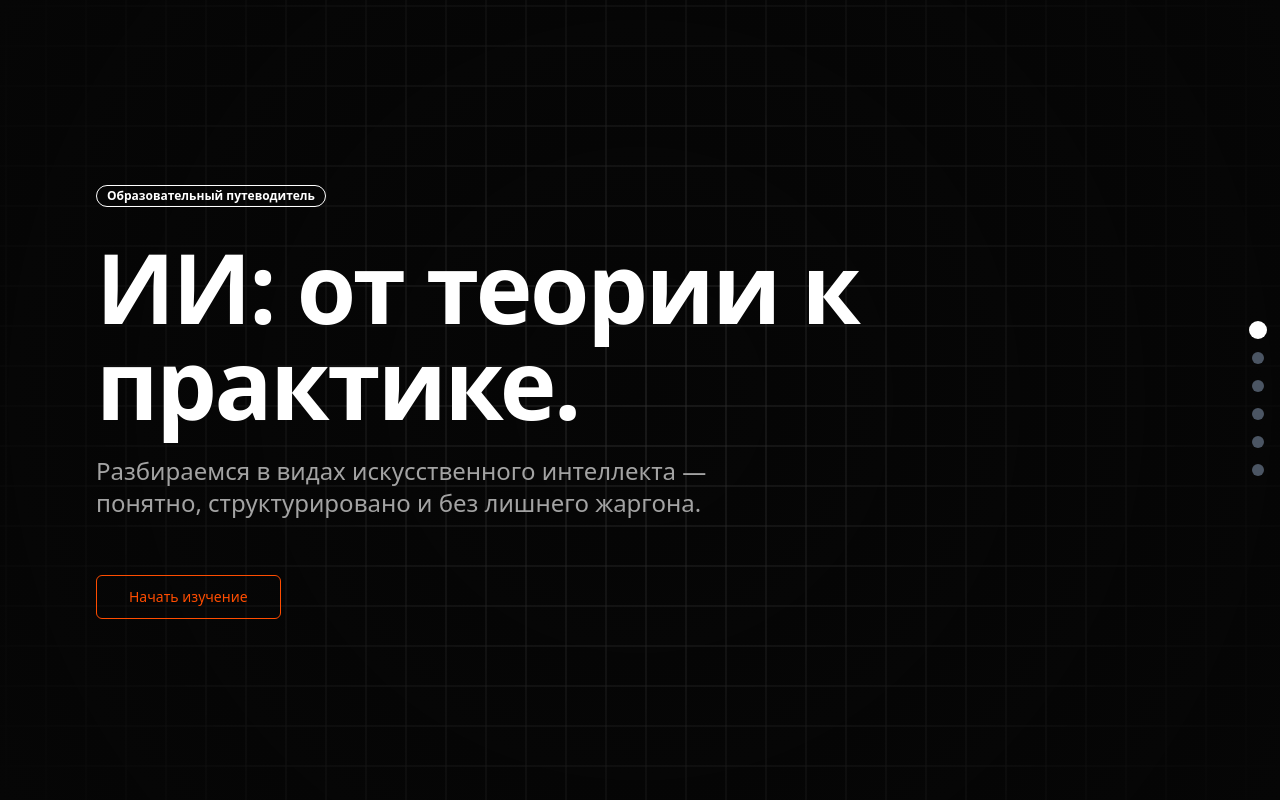
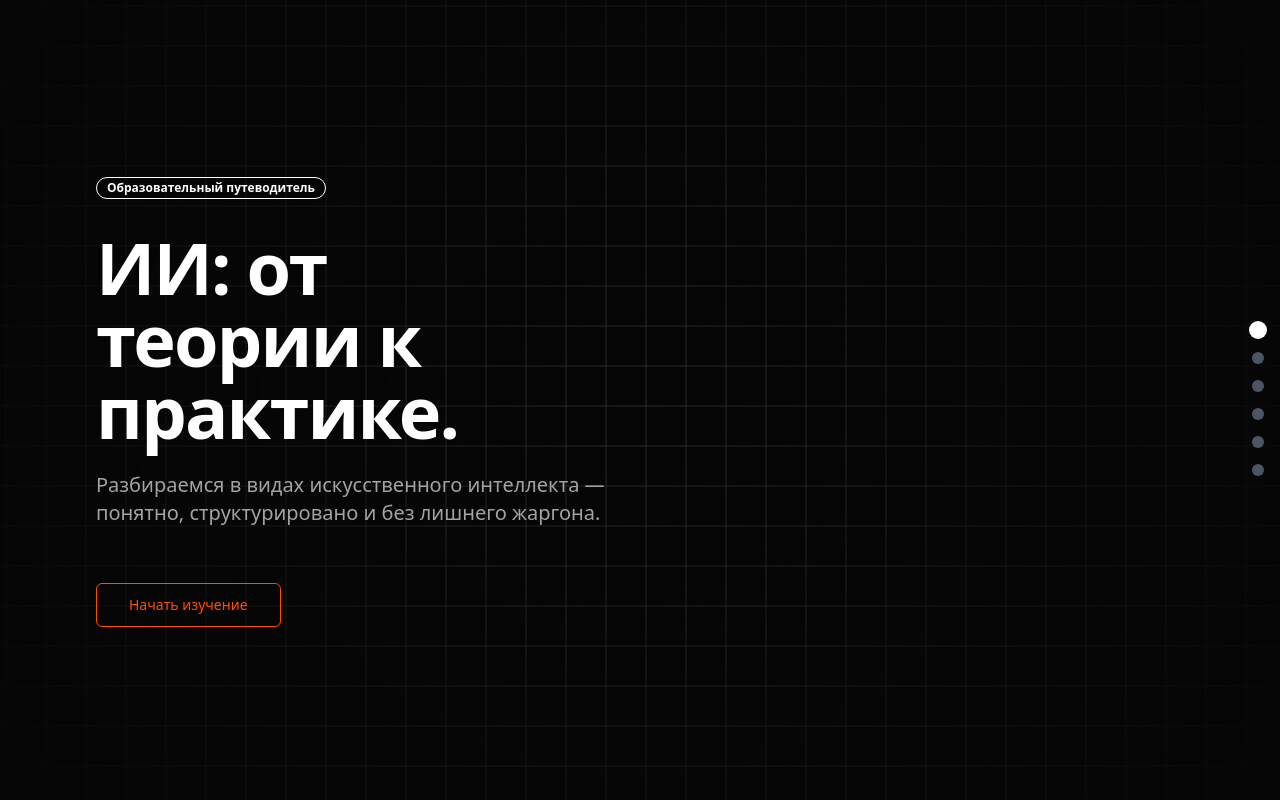
Before and after one commit to pr-poehali-dev/quantum-data-hub-13, a React (Vite) app: page / in a window 1280 px wide. Built offline with nearby package versions, Linux system fonts and the light colour scheme.

Commit message:
Добавить изображения на слайды

```diff
--- a/src/components/landing/Section.tsx
+++ b/src/components/landing/Section.tsx
@@ -3,9 +3,26 @@ import { Button } from "@/components/ui/button"
 import Icon from "@/components/ui/icon"
 import type { SectionProps } from "@/types"
 
-export default function Section({ id, title, subtitle, content, details, icon, links, isActive, showButton, buttonText }: SectionProps) {
+export default function Section({ id, title, subtitle, content, details, icon, image, links, isActive, showButton, buttonText }: SectionProps) {
   return (
-    <section id={id} className="relative h-screen w-full snap-start flex flex-col justify-center p-8 md:p-16 lg:p-24">
+    <section id={id} className="relative h-screen w-full snap-start flex items-center overflow-hidden">
+
+      {/* Правая картинка */}
+      {image && (
+        <motion.div
+          className="hidden md:block absolute right-0 top-0 w-1/2 h-full"
+          initial={{ opacity: 0, x: 80 }}
+          animate={isActive ? { opacity: 1, x: 0 } : {}}
+          transition={{ duration: 0.8, delay: 0.15 }}
+        >
+          <div className="absolute inset-0 bg-gradient-to-r from-black via-black/50 to-transparent z-10" />
+          <div className="absolute bottom-0 left-0 right-0 h-32 bg-gradient-to-t from-black to-transparent z-10" />
+          <img src={image} alt={title} className="w-full h-full object-cover" />
+        </motion.div>
+      )}
+
+      {/* Левая колонка */}
+      <div className="relative z-20 flex flex-col justify-center p-8 md:p-16 lg:p-24 w-full md:w-[55%]">
         {icon && (
           <motion.div
             className="mb-6"
@@ -29,7 +46,7 @@ export default function Section({ id, title, subtitle, content, details, icon, l
           </motion.div>
         )}
         <motion.h2
-        className="text-4xl md:text-6xl lg:text-[5rem] xl:text-[6rem] font-bold leading-[1.1] tracking-tight max-w-4xl text-white"
+          className="text-4xl md:text-5xl lg:text-6xl xl:text-7xl font-bold leading-[1.1] tracking-tight max-w-xl text-white"
           initial={{ opacity: 0, y: 50 }}
           animate={isActive ? { opacity: 1, y: 0 } : {}}
           transition={{ duration: 0.5 }}
@@ -38,7 +55,7 @@ export default function Section({ id, title, subtitle, content, details, icon, l
         </motion.h2>
         {content && (
           <motion.p
-          className="text-lg md:text-xl lg:text-2xl max-w-2xl mt-6 text-neutral-400"
+            className="text-lg md:text-xl max-w-lg mt-6 text-neutral-400"
             initial={{ opacity: 0, y: 50 }}
             animate={isActive ? { opacity: 1, y: 0 } : {}}
             transition={{ duration: 0.5, delay: 0.2 }}
@@ -48,7 +65,7 @@ export default function Section({ id, title, subtitle, content, details, icon, l
         )}
         {details && (
           <motion.p
-          className="text-sm md:text-base max-w-2xl mt-4 text-neutral-500 leading-relaxed"
+            className="text-sm md:text-base max-w-lg mt-4 text-neutral-500 leading-relaxed"
             initial={{ opacity: 0, y: 30 }}
             animate={isActive ? { opacity: 1, y: 0 } : {}}
             transition={{ duration: 0.5, delay: 0.35 }}
@@ -93,6 +110,7 @@ export default function Section({ id, title, subtitle, content, details, icon, l
             </Button>
           </motion.div>
         )}
+      </div>
     </section>
   )
 }
--- a/src/components/landing/sections.tsx
+++ b/src/components/landing/sections.tsx
@@ -12,6 +12,7 @@ export const sections = [
   {
     id: 'ml',
     icon: 'TrendingUp',
+    image: 'https://cdn.poehali.dev/projects/ba748f42-3867-48cf-be8c-9e8d00842323/files/538ac1b5-0340-42ee-9a61-22add1405331.jpg',
     title: 'Машинное обучение',
     content: 'Алгоритмы, которые учатся на данных без явного программирования.',
     details: 'Машинное обучение (Machine Learning) — это ветвь ИИ, где системы улучшают свою работу с опытом. Модели анализируют огромные массивы данных и находят скрытые закономерности. Именно ML стоит за рекомендациями в Netflix и Spotify, антиспам-фильтрами в почте, системами обнаружения мошенничества в банках и предсказанием цен на рынке.',
@@ -24,6 +25,7 @@ export const sections = [
   {
     id: 'neural',
     icon: 'Brain',
+    image: 'https://cdn.poehali.dev/projects/ba748f42-3867-48cf-be8c-9e8d00842323/files/36953dd1-97fc-4f27-acad-d253fed90a35.jpg',
     title: 'Нейронные сети',
     content: 'Модели, вдохновлённые строением человеческого мозга.',
     details: 'Нейронные сети состоят из слоёв взаимосвязанных узлов — как нейроны в мозге. Глубокие нейронные сети (Deep Learning) способны решать задачи, которые раньше считались невозможными для машин: распознавание лиц, синтез голоса, создание реалистичных изображений. Именно они лежат в основе ChatGPT, DALL·E и Midjourney.',
@@ -36,6 +38,7 @@ export const sections = [
   {
     id: 'nlp',
     icon: 'MessageSquare',
+    image: 'https://cdn.poehali.dev/projects/ba748f42-3867-48cf-be8c-9e8d00842323/files/32ddc46d-7e2c-4d0a-b478-e4db77fceef4.jpg',
     title: 'Обработка языка (NLP)',
     content: 'Технологии, которые позволяют машинам понимать человеческую речь.',
     details: 'Natural Language Processing — одна из самых быстроразвивающихся областей ИИ. NLP-системы умеют переводить тексты, отвечать на вопросы, анализировать тональность отзывов и вести осмысленный диалог. Голосовые помощники Siri, Alexa и Алиса, а также все современные чат-боты работают именно на NLP-технологиях.',
@@ -48,6 +51,7 @@ export const sections = [
   {
     id: 'cv',
     icon: 'Eye',
+    image: 'https://cdn.poehali.dev/projects/ba748f42-3867-48cf-be8c-9e8d00842323/files/622b30aa-9985-4d29-b61d-aebbb4ae1836.jpg',
     title: 'Компьютерное зрение',
     content: 'ИИ, который «видит» и анализирует визуальную информацию.',
     details: 'Computer Vision позволяет машинам интерпретировать изображения и видео так же, как это делает человек. Врачи используют CV для ранней диагностики рака по снимкам МРТ. Беспилотные автомобили с его помощью распознают дорожные знаки и пешеходов. Смартфоны разблокируются по лицу — тоже работа компьютерного зрения.',
@@ -60,6 +64,7 @@ export const sections = [
   {
     id: 'future',
     icon: 'Rocket',
+    image: 'https://cdn.poehali.dev/projects/ba748f42-3867-48cf-be8c-9e8d00842323/files/68799c1b-c480-4d27-affd-9f850f43e672.jpg',
     title: 'Изучай ИИ уже сегодня.',
     content: 'Искусственный интеллект — не далёкое будущее, а инструмент настоящего.',
     details: 'Понимание видов ИИ открывает новые возможности: студенты выбирают более осознанные карьерные пути, преподаватели строят актуальные программы обучения. Мир меняется быстро — и те, кто разбирается в технологиях, всегда будут востребованы.',
--- a/src/types/index.ts
+++ b/src/types/index.ts
@@ -12,6 +12,7 @@ export interface Section {
   content?: string
   details?: string
   icon?: string
+  image?: string
   links?: SectionLink[]
   showButton?: boolean
   buttonText?: string
```
Lines whose indentation alone changed are shown as unchanged.
